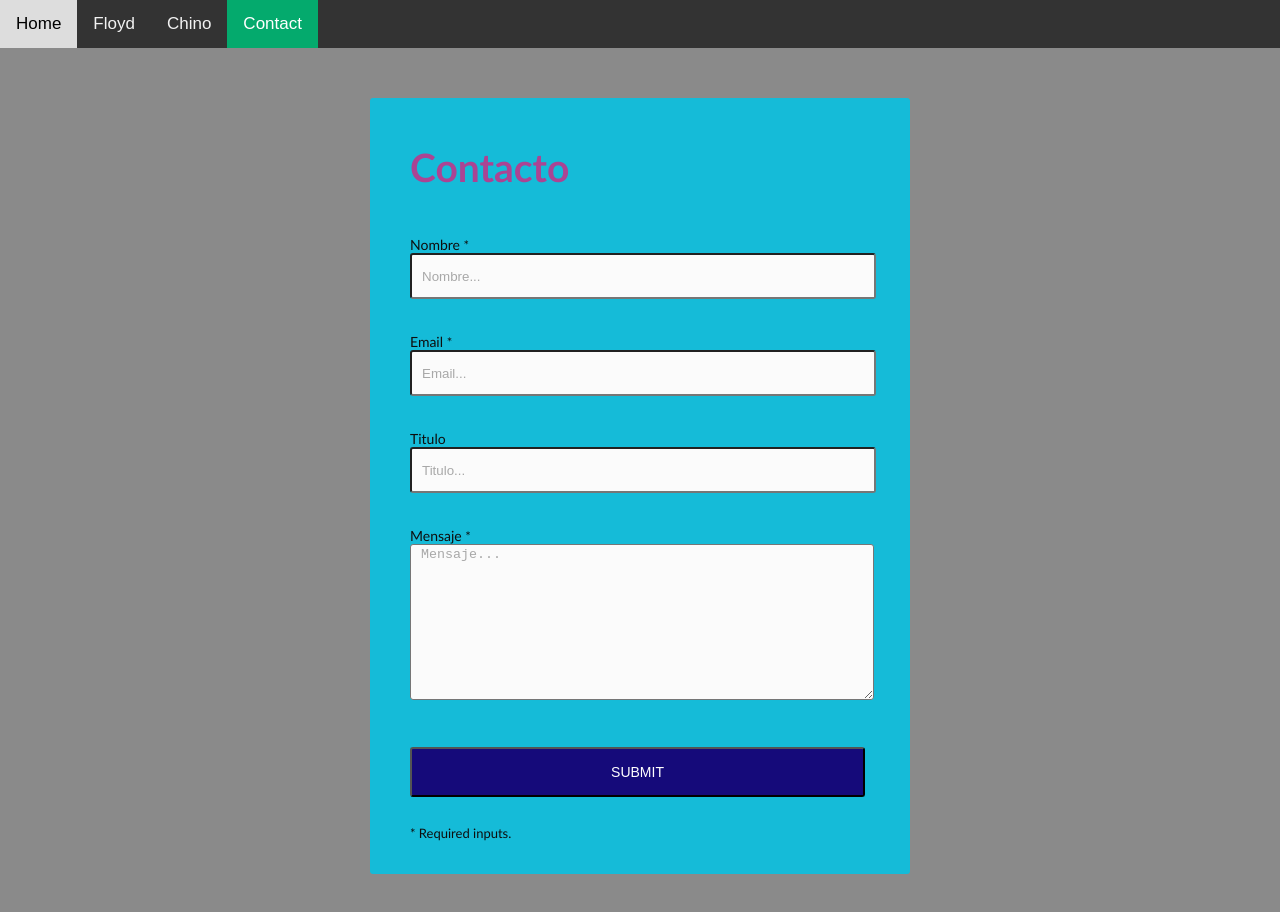
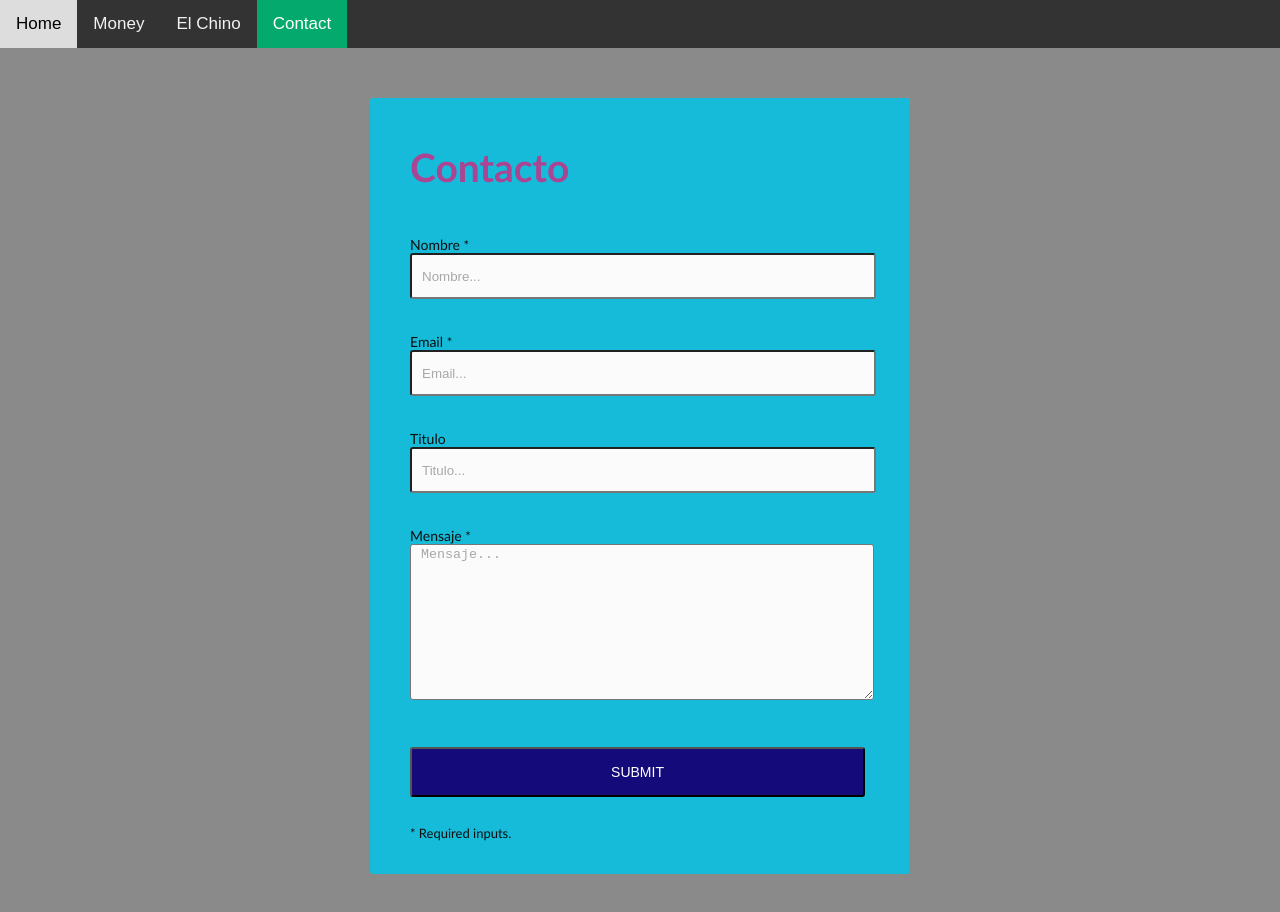
Before and after one commit to CJ-arg/codoacodo1116, a plain HTML site: page formulario.html in a window 1280 px wide. Drawn offline with Linux system fonts and the light colour scheme.

Commit message:
Update formulario.html

```diff
--- a/formulario.html
+++ b/formulario.html
@@ -16,8 +16,8 @@
   <body>
     <div class="nav">
       <a href="./index.html">Home</a>
-      <a href="./floyd.html">Floyd</a>
-      <a href="./chino.html">Chino</a>
+      <a href="./floyd.html">Money</a>
+      <a href="./chino.html">El Chino</a>
       <a class="active" href="./formulario.html">Contact</a>
     </div>
     <div class="container">
```
